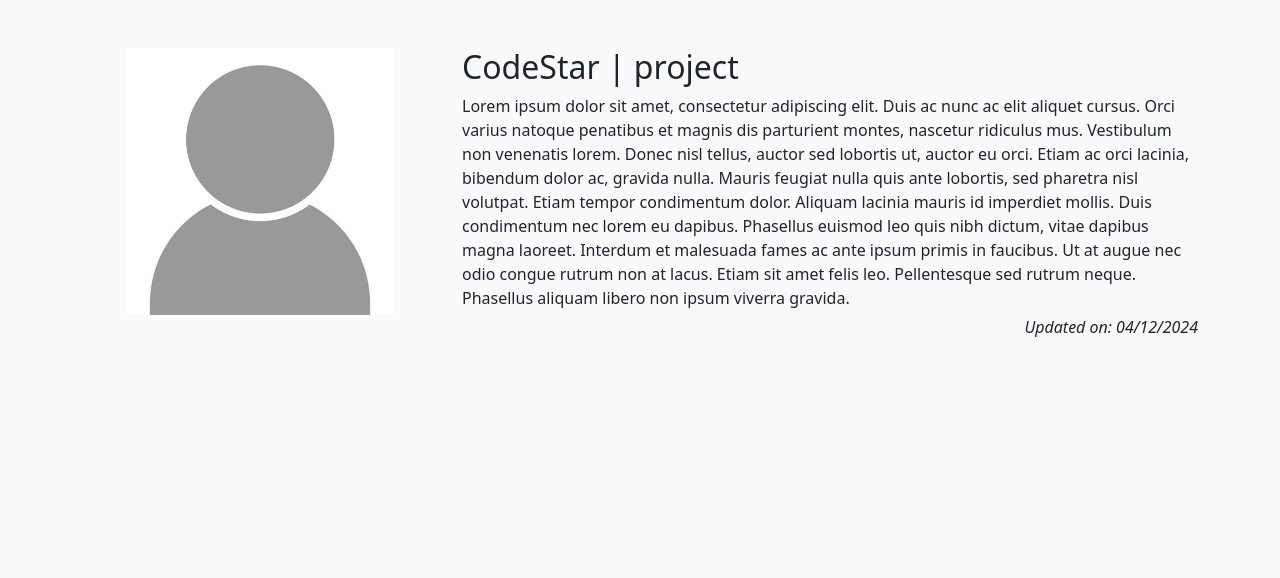
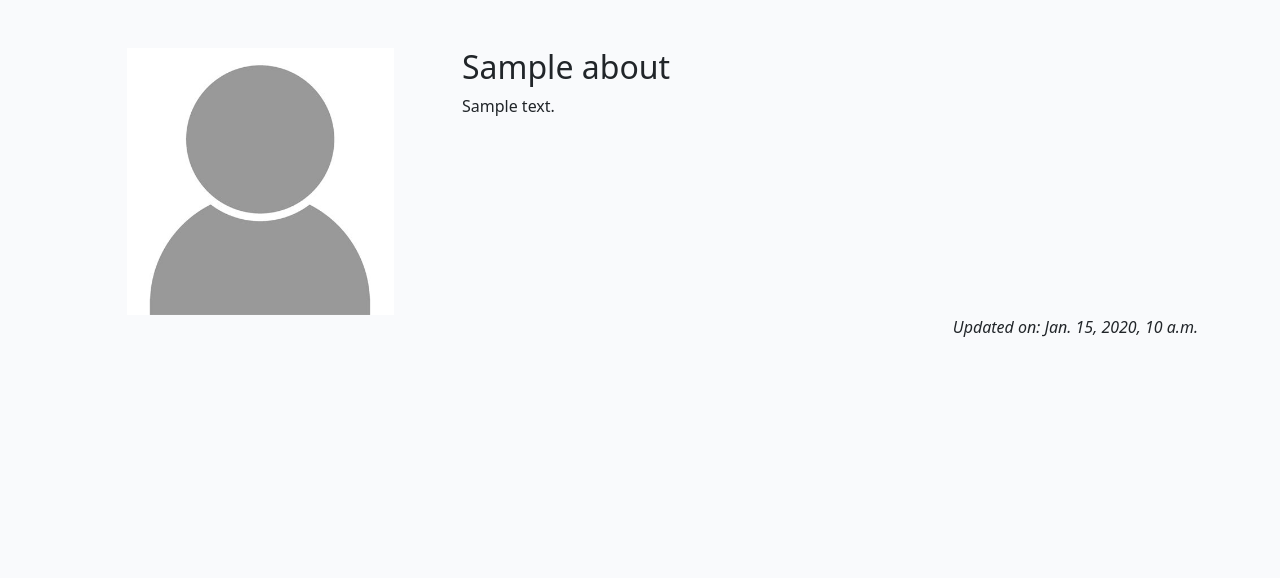
Before and after one commit to NigelFinegan5p/django-blog, a Django app: page /about/ in a window 1280 px wide. Shown: the part 60-638 px from the top of the page. Run offline with Django 4.2, Linux system fonts and the light colour scheme; tables that the repository leaves empty hold one stand-in row (values such as "Sample post").

Commit message:
about.html, admin panel cehck and updaet

```diff
--- a/about/templates/about/about.html
+++ b/about/templates/about/about.html
@@ -7,24 +7,15 @@
             <img src="{% static 'images/nobody.jpg' %}" width="75%">
         </div>
         <div class="col-8">
-            <!-- Title goes between these h2 tags -->
-            <h2>CodeStar | project</h2>
-            <!-- Content goes directly underneath this -->
-            Lorem ipsum dolor sit amet, consectetur adipiscing elit.
-            Duis ac nunc ac elit aliquet cursus. Orci varius natoque penatibus et magnis dis parturient montes, nascetur ridiculus mus.
-            Vestibulum non venenatis lorem. Donec nisl tellus, auctor sed lobortis ut, auctor eu orci.
-            Etiam ac orci lacinia, bibendum dolor ac, gravida nulla. Mauris feugiat nulla quis ante lobortis, sed pharetra nisl volutpat. Etiam tempor condimentum dolor.
-            Aliquam lacinia mauris id imperdiet mollis. Duis condimentum nec lorem eu dapibus.
-            Phasellus euismod leo quis nibh dictum, vitae dapibus magna laoreet.
-            Interdum et malesuada fames ac ante ipsum primis in faucibus.
-            Ut at augue nec odio congue rutrum non at lacus. Etiam sit amet felis leo.
-            Pellentesque sed rutrum neque. Phasellus aliquam libero non ipsum viverra gravida.
+            <h2>{{ about.title }}</h2>
+            {{ about.content | safe }}
         </div>
     </div>
     <div class="row">
         <div class="col text-right">
-            <!-- Updated on field goes in here -->
-            <p class="text-end"><em>Updated on: 04/12/2024 </em></p>
+          <!-- Updated on field goes in here -->
+
+          <p class="text-end"><em>Updated on: {{ about.updated_on }}</em></p>
         </div>
       </div>
 </div>
```
Also changed, not shown: django-summernote/2024-12-05/1632ad41-ddc0-4ed2-b3a6-0160b64e81fd.jpg (added), django-summernote/2024-12-05/35b9f4e1-690b-4b63-b3d6-d1bcf3b65dbb.jpg (added), django-summernote/2024-12-05/7bfc8089-a214-4c0e-a701-ed50dfc3693f.jpg (added), django-summernote/2024-12-05/e385696e-0e5d-4a73-9ccc-5755be666da0.jpg (added).
